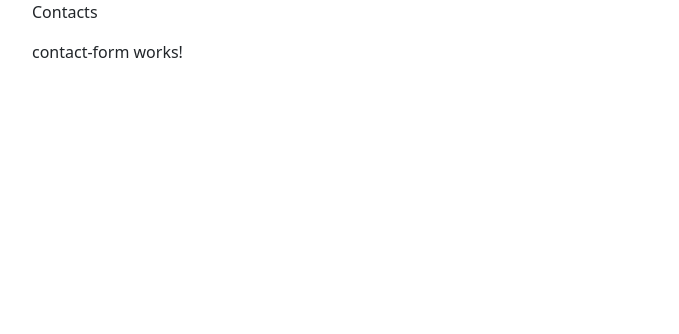
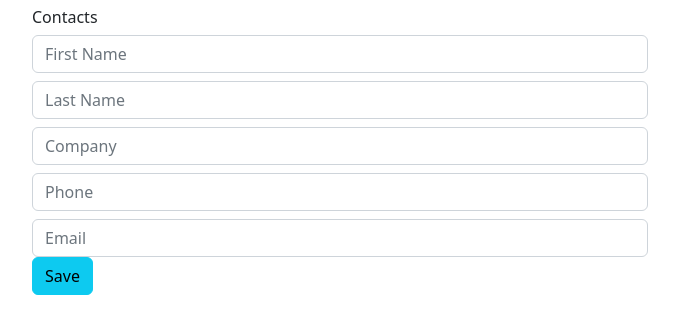
Before and after one commit to mwongess/ng-phonebook, an Angular app in the folder frontend/: page /add/new in a window 1280 px wide. Shown: the top 334 px of the page, without its empty margins (300-979 px from the left). Built offline with nearby package versions, Linux system fonts and the light colour scheme.

Commit message:
Route add/new

```diff
--- a/frontend/src/app/contact-form/contact-form.component.html
+++ b/frontend/src/app/contact-form/contact-form.component.html
@@ -1 +1,10 @@
-<p>contact-form works!</p>
+<div>
+  <form>
+    <input type="text" class="form-control" placeholder="First Name" required/>
+    <input type="text" class="form-control my-2" placeholder="Last Name" required/>
+    <input type="text" class="form-control" placeholder="Company" required/>
+    <input type="text" class="form-control my-2" placeholder="Phone" required/>
+    <input type="email" class="form-control" placeholder="Email" required/>
+    <button class="btn btn-info ">Save</button>
+  </form>
+</div>
--- a/frontend/src/app/contact-list/contact-list.component.html
+++ b/frontend/src/app/contact-list/contact-list.component.html
@@ -30,7 +30,7 @@
   </div>
   <div class="fixed-bottom mb-5">
     <div class="container col-12 col-lg-6">
-      <button class="btn btn-primary float-end mb-4" style="width: 2.5rem; height: 2.5rem;">+</button>
+      <button routerLink="/add/new"  class="btn btn-primary float-end mb-4" style="width: 2.5rem; height: 2.5rem;">+</button>
     </div>
   </div>
 </div>
--- a/frontend/src/app/contact-list/contact-list.component.ts
+++ b/frontend/src/app/contact-list/contact-list.component.ts
@@ -1,10 +1,11 @@
 import { Component } from '@angular/core';
 import { CommonModule } from '@angular/common';
+import { RouterModule } from '@angular/router';
 
 @Component({
   selector: 'app-contact-list',
   standalone: true,
-  imports: [CommonModule],
+  imports: [CommonModule, RouterModule],
   templateUrl: './contact-list.component.html',
   styleUrls: ['./contact-list.component.css'],
 })
--- a/frontend/src/app/home/home.component.html
+++ b/frontend/src/app/home/home.component.html
@@ -1,4 +1,4 @@
-<div class="container col-12 col-lg-6">
-  <p>Contacts</p>
+<div class="container col-12 col-lg-6 my-2">
+  <h6>Contacts</h6>
   <router-outlet></router-outlet>
 </div>
```
